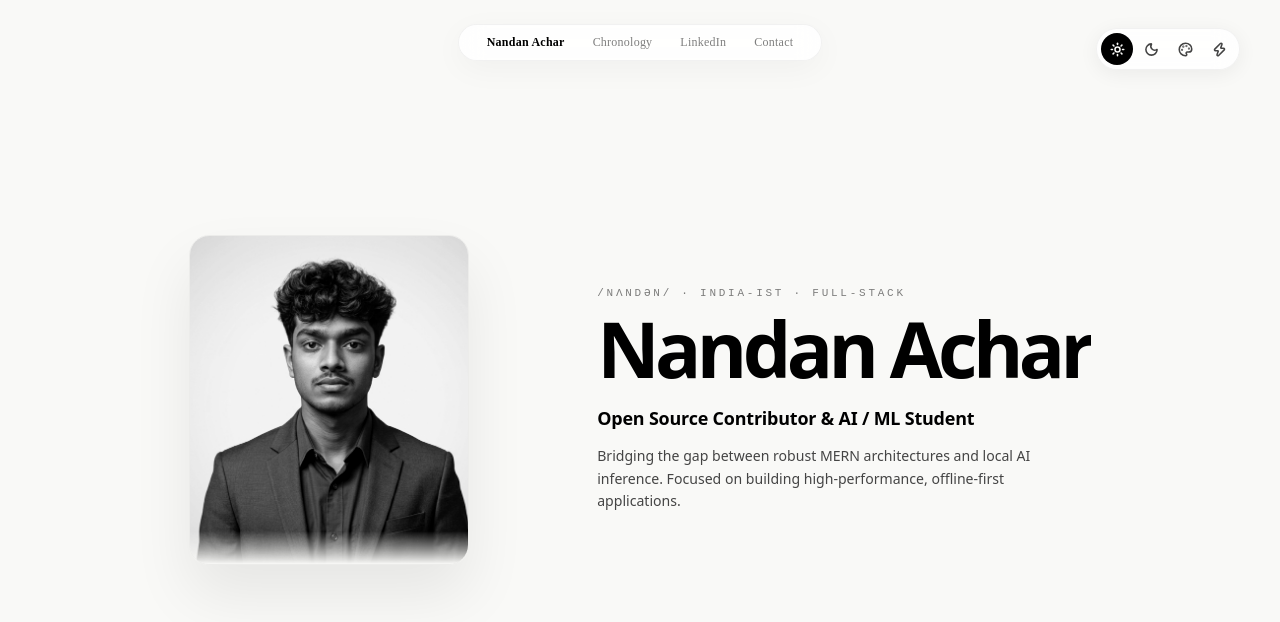
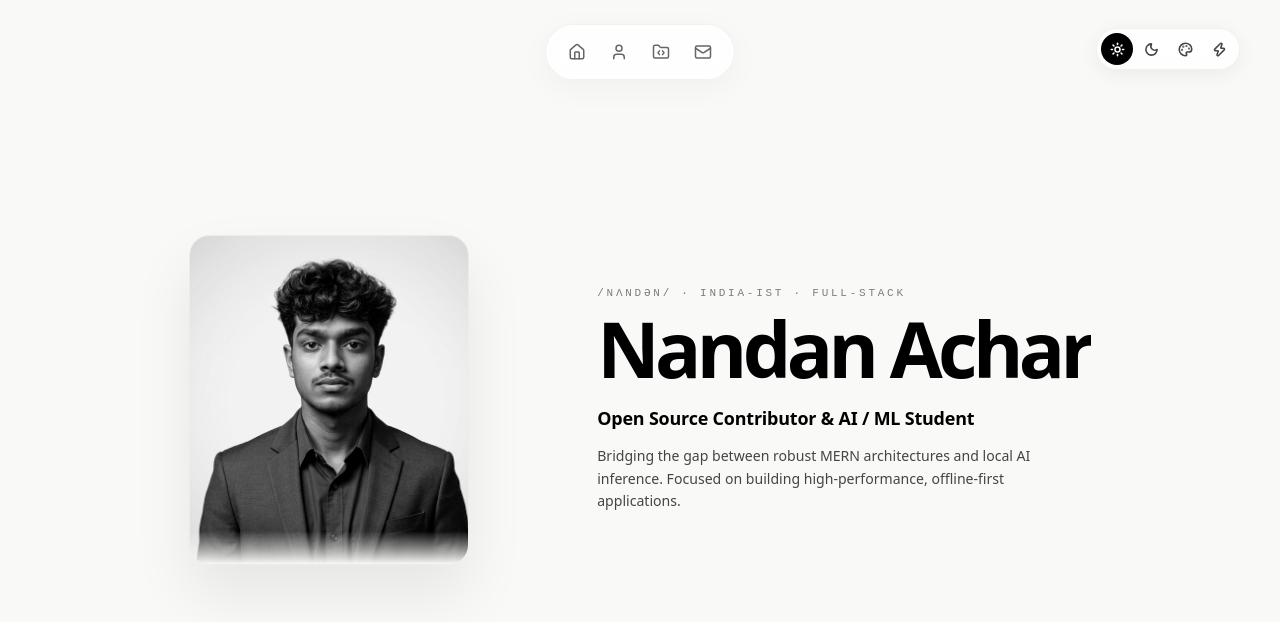
Before and after one commit to Nandann018-ux/portfolio-26, a Next.js app: page / in a window 1280 px wide. Shown: the top 622 px of the page. Built offline with nearby package versions, Linux system fonts and the light colour scheme.

Commit message:
ui: overhaul navigation with iconic representations and premium tooltips

```diff
--- a/src/components/Navbar.tsx
+++ b/src/components/Navbar.tsx
@@ -1,15 +1,17 @@
-'use client';
-
 import { motion } from 'framer-motion';
+import { Home, User, FolderCode, Mail, FileText } from 'lucide-react';
+import { useState } from 'react';
 
 const NAV_ITEMS = [
-  { label: 'Nandan Achar', href: '#' },
-  { label: 'Chronology', href: '#chronology' },
-  { label: 'LinkedIn', href: 'https://linkedin.com' },
-  { label: 'Contact', href: 'mailto:hello@nandan.dev' },
+  { label: 'Home', href: '#', icon: Home },
+  { label: 'About', href: '#chronology', icon: User },
+  { label: 'Projects', href: '#projects', icon: FolderCode },
+  { label: 'Contact', href: '#contact', icon: Mail },
 ];
 
 export default function Navbar() {
+  const [hoveredIndex, setHoveredIndex] = useState<number | null>(null);
+
   return (
     <motion.nav
       initial={{ y: -100, opacity: 0 }}
@@ -26,12 +28,12 @@ export default function Navbar() {
         backgroundColor: 'var(--nav-bg)',
         backdropFilter: 'blur(12px)',
         WebkitBackdropFilter: 'blur(12px)',
-        padding: '10px 28px',
+        padding: '8px 12px',
         borderRadius: '999px',
         boxShadow: '0 8px 32px rgba(0, 0, 0, 0.04)',
         display: 'flex',
         alignItems: 'center',
-        gap: '28px',
+        gap: '4px',
         border: '1px solid var(--border-color)',
       }}
     >
@@ -39,26 +41,48 @@ export default function Navbar() {
         <a
           key={item.label}
           href={item.href}
+          onMouseEnter={() => setHoveredIndex(index)}
+          onMouseLeave={() => setHoveredIndex(null)}
           style={{
+            position: 'relative',
             textDecoration: 'none',
             color: 'var(--text-primary)',
-            fontSize: '12px',
-            fontWeight: index === 0 ? 600 : 400,
-            opacity: index === 0 ? 1 : 0.5,
-            transition: 'opacity 0.3s ease, transform 0.3s ease',
-            whiteSpace: 'nowrap',
-            letterSpacing: '0.02em',
+            padding: '10px',
+            borderRadius: '999px',
+            display: 'flex',
+            alignItems: 'center',
+            justifyContent: 'center',
+            transition: 'background-color 0.3s ease',
+            backgroundColor: hoveredIndex === index ? 'var(--selection-bg)' : 'transparent',
           }}
-          onMouseEnter={(e) => {
-            e.currentTarget.style.opacity = '1';
-            e.currentTarget.style.transform = 'translateY(-1px)';
-          }}
-          onMouseLeave={(e) => {
-            e.currentTarget.style.opacity = index === 0 ? '1' : '0.5';
-            e.currentTarget.style.transform = 'translateY(0)';
-          }}
+          title={item.label}
         >
-          {item.label}
+          <item.icon size={18} strokeWidth={2} style={{ opacity: hoveredIndex === index ? 1 : 0.6, transition: 'opacity 0.3s ease' }} />
+
+          {hoveredIndex === index && (
+            <motion.span
+              initial={{ opacity: 0, y: 10 }}
+              animate={{ opacity: 1, y: 0 }}
+              style={{
+                position: 'absolute',
+                top: 'calc(100% + 12px)',
+                left: '50%',
+                transform: 'translateX(-50%)',
+                backgroundColor: 'var(--text-primary)',
+                color: 'var(--bg-primary)',
+                padding: '4px 10px',
+                borderRadius: '6px',
+                fontSize: '10px',
+                fontWeight: 600,
+                letterSpacing: '0.05em',
+                textTransform: 'uppercase',
+                pointerEvents: 'none',
+                whiteSpace: 'nowrap',
+              }}
+            >
+              {item.label}
+            </motion.span>
+          )}
         </a>
       ))}
     </motion.nav>
```
